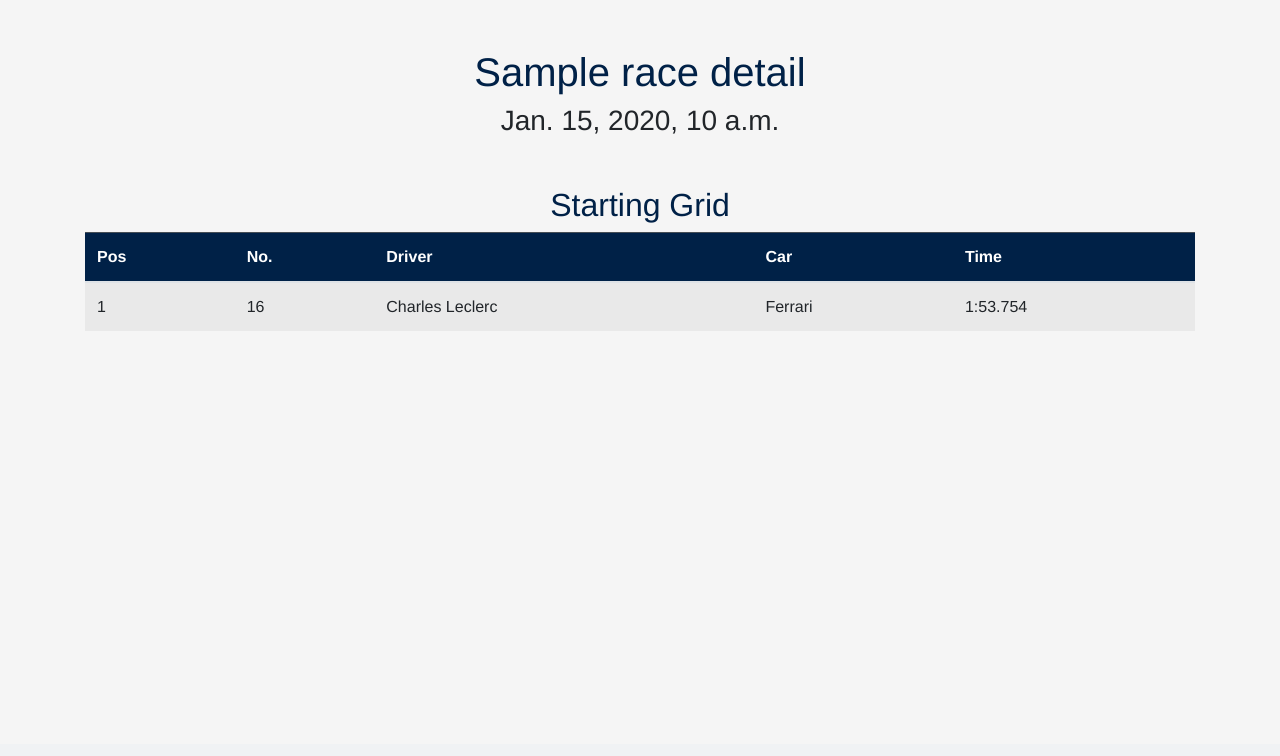
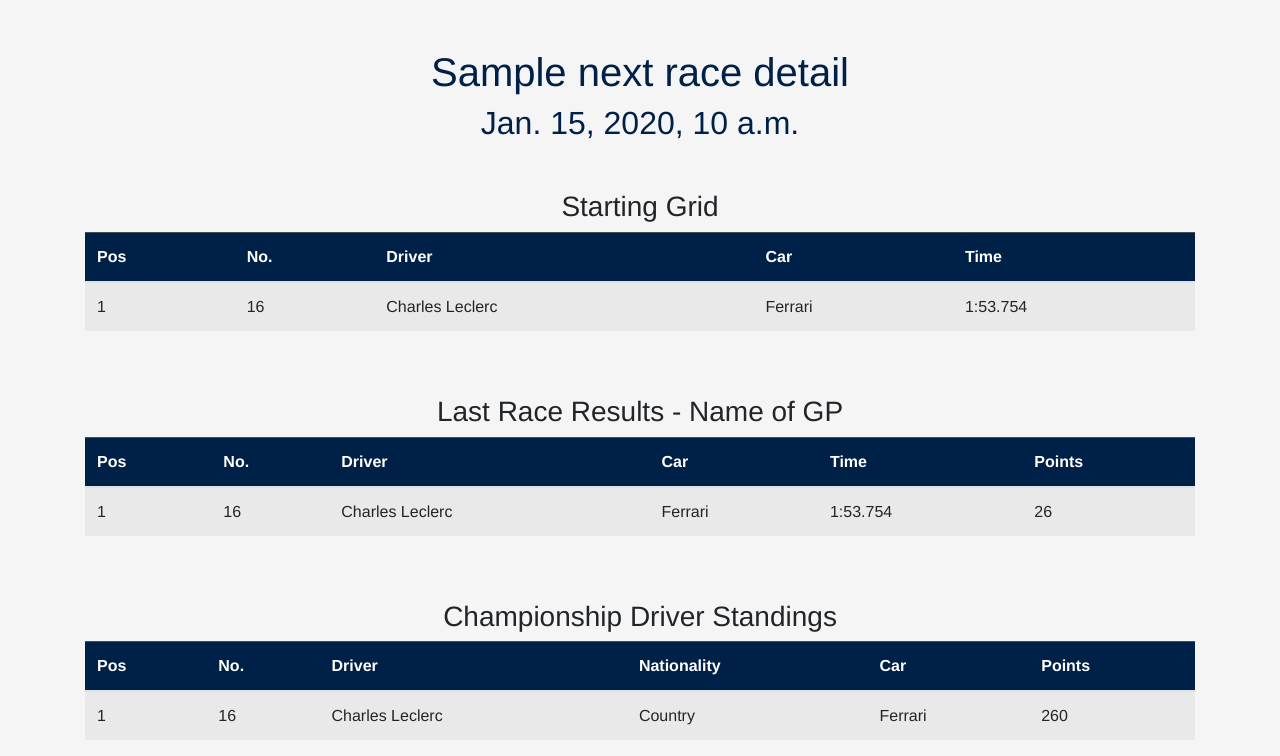
Before and after one commit to quevedof/fixtures, a Django app: template core/templates/formula1.html in a window 1280 px wide. Shown: the part 56-812 px from the top of the page. Before the commit the page ends 369 px from the top, so only its background shows below. Run offline with Django 3.2, Linux system fonts and the light colour scheme; the template is opened without the code that fills it: most values are stand-ins (such as "Sample title", 1, 10 or a date in 2020); some libraries are stand-ins or nearby versions.

Commit message:
html skeleton for F1

```diff
--- a/core/templates/formula1.html
+++ b/core/templates/formula1.html
@@ -7,14 +7,13 @@
 
 {% block content %}
     <div class="container mt-5">
-        <h1 class="text-center">{{race_details.name}}</h1>
-        <h3 class="text-center">{{race_details.datetime}}</h3>
+        <h1 class="text-center">{{next_race_details.name}}</h1>
+        <h2 class="text-center">{{next_race_details.datetime}}</h2>
 
 
-        <!-- Fixtures Table -->
-
+        <!-- Starting Grid Table -->
         <div class="table-responsive mt-5" id="fixturesTable" style="display:block;">
-            <h2 class="text-center" id="clubHeader"> Starting Grid </h2>
+            <h3 class="text-center" id="clubHeader"> Starting Grid </h3>
             <table class="table table-striped">
                 <thead class="table-dark">
                     <tr>
@@ -39,6 +38,68 @@
             </table>
         </div>
 
+        <!-- Last Race Results Table -->
+        <div class="table-responsive mt-5" id="fixturesTable" style="display:block;">
+            <h3 class="text-center" id="clubHeader"> Last Race Results - Name of GP </h3>
+            <table class="table table-striped">
+                <thead class="table-dark">
+                    <tr>
+                        <th scope="col">Pos</th>
+                        <th scope="col">No.</th>
+                        <th scope="col">Driver</th>
+                        <th scope="col">Car</th>
+                        <th scope="col">Time</th>
+                        <th scope="col">Points</th>
+
+                    </tr>
+                </thead>
+                <tbody id="fixturesBody">
+
+                    <tr>
+                        <td>1</td>
+                        <td>16</td>
+                        <td>Charles Leclerc</td>
+                        <td>Ferrari</td>
+                        <td>1:53.754</td>
+                        <td>26</td>
+
+                    </tr>
+
+                </tbody>
+            </table>
+        </div>
+
+        <!-- Driver Standings Table -->
+        <div class="table-responsive mt-5" id="fixturesTable" style="display:block;">
+            <h3 class="text-center" id="clubHeader"> Championship Driver Standings </h3>
+            <table class="table table-striped">
+                <thead class="table-dark">
+                    <tr>
+                        <th scope="col">Pos</th>
+                        <th scope="col">No.</th>
+                        <th scope="col">Driver</th>
+                        <th scope="col">Nationality</th>
+                        <th scope="col">Car</th>
+                        <th scope="col">Points</th>
+
+                    </tr>
+                </thead>
+                <tbody id="fixturesBody">
+
+                    <tr>
+                        <td>1</td>
+                        <td>16</td>
+                        <td>Charles Leclerc</td>
+                        <td>Country</td>
+                        <td>Ferrari</td>
+                        <td>260</td>
+
+                    </tr>
+
+                </tbody>
+            </table>
+        </div>
+
 
     </div>
 {% endblock content %}
--- a/core/templates/index.html
+++ b/core/templates/index.html
@@ -35,10 +35,10 @@
                         <a class="nav-link" href="{% url 'formula1' %}">Formula 1</a>
                     </li>
                     <li class="nav-item">
-                        <a class="nav-link" href="#">League of Legends</a>
+                        <a class="nav-link" href="{% url 'lol' %}">League of Legends</a>
                     </li>
                     <li class="nav-item">
-                        <a class="nav-link" href="#">Valorant</a>
+                        <a class="nav-link" href="{% url 'valorant' %}">Valorant</a>
                     </li>
                 </ul>
             </div>
--- a/core/urls.py
+++ b/core/urls.py
@@ -4,6 +4,9 @@
 urlpatterns = [
     path("", FootballView.as_view(), name='football'),
     path("tennis/", TennisView.as_view(), name='tennis'),
-    path("formula1/", Formula1View.as_view(), name='formula1')
+    path("formula1/", Formula1View.as_view(), name='formula1'),
+    path("lol/", LeagueOfLegendsView.as_view(), name='lol'),
+    path("valorant/", ValorantView.as_view(), name='valorant'),
+
 
 ]
```
Also changed, not shown: core/templates/lol.html (added, +12 -0 lines), core/templates/valorant.html (added, +12 -0 lines), core/views.py (+12 -0 lines).
